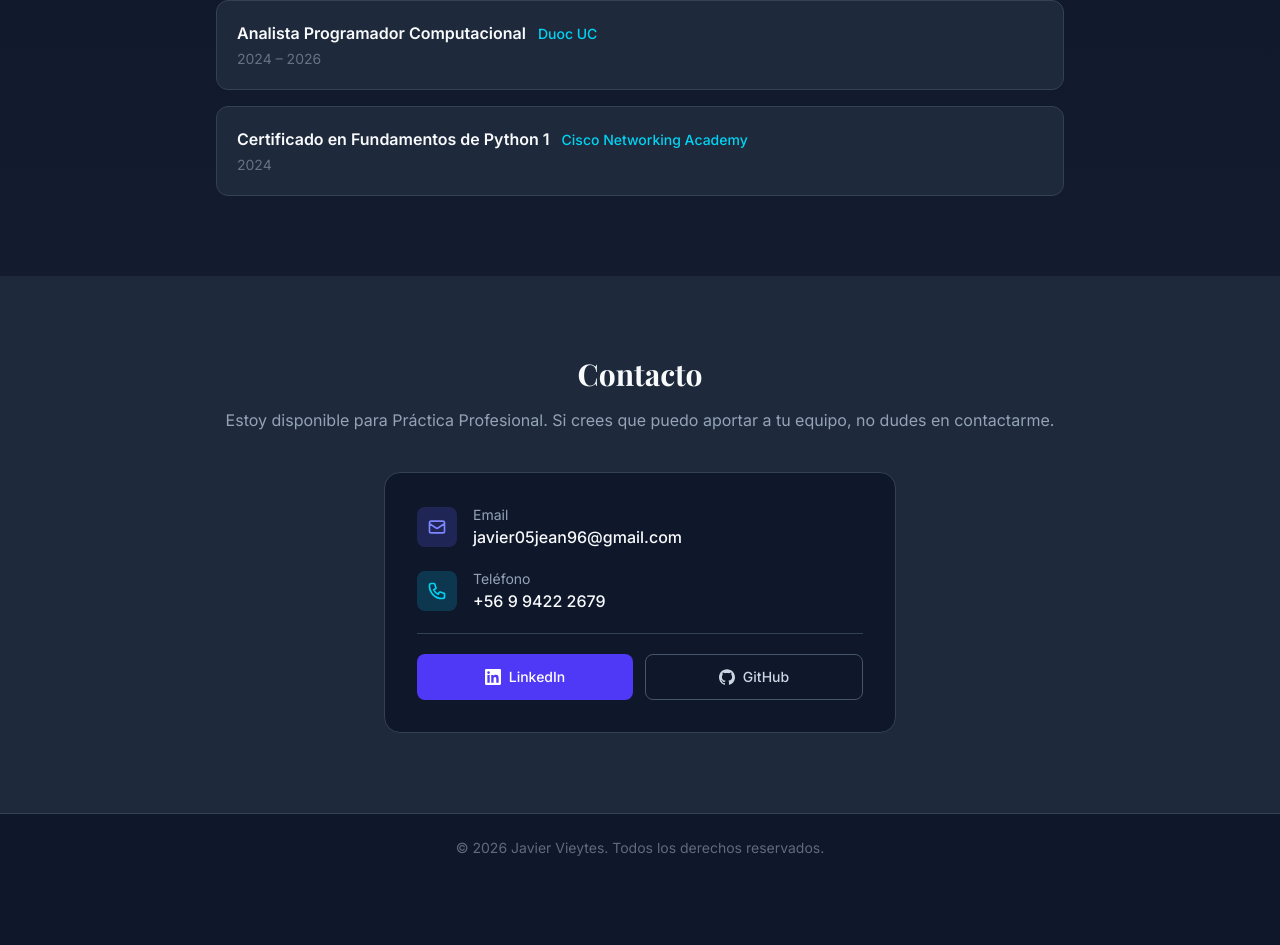
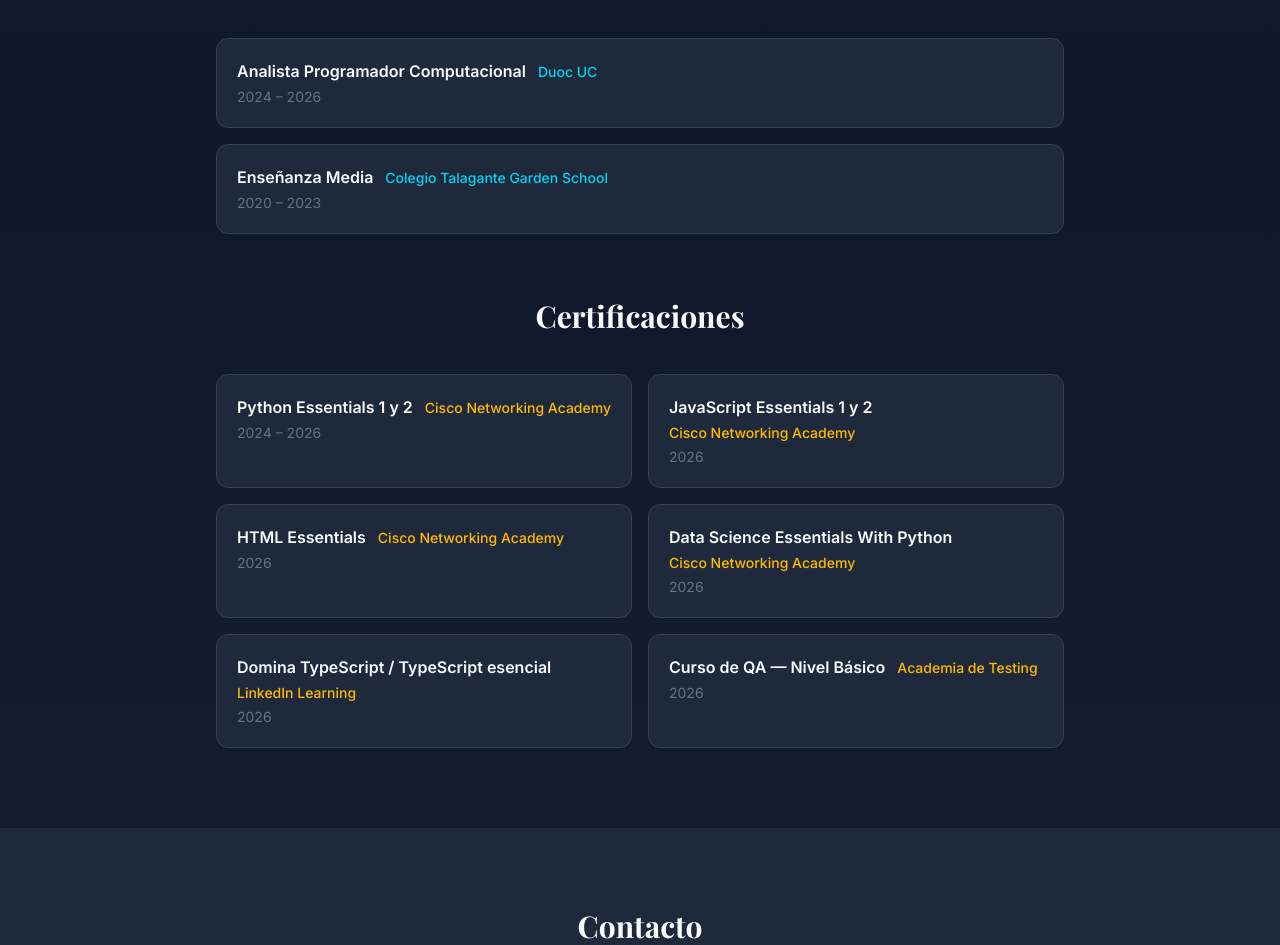
Before and after one commit to WhiteLyon-JV/Portafolio, a Next.js app: page / in a window 1280 px wide. Shown: the part 3837-4782 px from the top of the page. Before the commit the page ends 4719 px from the top, so only its background shows below. Built offline with nearby package versions, Linux system fonts and the light colour scheme; a web font is replaced by a local one.

Commit message:
Add certifications section, update education and skills

```diff
--- a/src/components/Experience.tsx
+++ b/src/components/Experience.tsx
@@ -26,9 +26,42 @@ const education = [
     date: "2024 – 2026",
   },
   {
-    title: "Certificado en Fundamentos de Python 1",
+    title: "Enseñanza Media",
+    institution: "Colegio Talagante Garden School",
+    date: "2020 – 2023",
+  },
+];
+
+const certifications = [
+  {
+    title: "Python Essentials 1 y 2",
     institution: "Cisco Networking Academy",
-    date: "2024",
+    date: "2024 – 2026",
+  },
+  {
+    title: "JavaScript Essentials 1 y 2",
+    institution: "Cisco Networking Academy",
+    date: "2026",
+  },
+  {
+    title: "HTML Essentials",
+    institution: "Cisco Networking Academy",
+    date: "2026",
+  },
+  {
+    title: "Data Science Essentials With Python",
+    institution: "Cisco Networking Academy",
+    date: "2026",
+  },
+  {
+    title: "Domina TypeScript / TypeScript esencial",
+    institution: "LinkedIn Learning",
+    date: "2026",
+  },
+  {
+    title: "Curso de QA — Nivel Básico",
+    institution: "Academia de Testing",
+    date: "2026",
   },
 ];
 
@@ -94,6 +127,28 @@ export default function Experience() {
             </AnimatedSection>
           ))}
         </div>
+
+        <AnimatedSection delay={0.3}>
+          <h2 className="text-3xl font-heading font-bold text-text-bright mt-16 mb-10 text-center">
+            Certificaciones
+          </h2>
+        </AnimatedSection>
+
+        <div className="grid sm:grid-cols-2 gap-4">
+          {certifications.map((cert, i) => (
+            <AnimatedSection key={i} delay={0.35 + i * 0.06}>
+              <div className="bg-surface rounded-xl border border-border p-5 hover:border-amber-500/30 hover:shadow-lg hover:shadow-black/10 transition-all duration-200 h-full">
+                <div className="flex flex-wrap items-baseline gap-x-3 gap-y-1">
+                  <h3 className="font-semibold text-text-bright">{cert.title}</h3>
+                  <span className="text-sm text-amber-400 font-medium">
+                    {cert.institution}
+                  </span>
+                </div>
+                <p className="text-sm text-text-muted/60 mt-1">{cert.date}</p>
+              </div>
+            </AnimatedSection>
+          ))}
+        </div>
       </div>
     </section>
   );
--- a/src/components/Skills.tsx
+++ b/src/components/Skills.tsx
@@ -4,8 +4,8 @@ import AnimatedSection from "./AnimatedSection";
 
 const skillGroups = [
   {
-    title: "Backend",
-    items: ["Python", "FastAPI", "Java", "Spring Boot", "Django"],
+    title: "Lenguajes y Frameworks",
+    items: ["Python", "FastAPI", "Django", "Java", "Spring Boot", "JavaScript", "TypeScript", "React", "HTML5", "CSS3"],
     gradient: "from-indigo-500/20 to-indigo-600/5",
     border: "border-indigo-500/20",
     dot: "bg-indigo-500",
@@ -21,7 +21,7 @@ const skillGroups = [
   },
   {
     title: "Bases de datos",
-    items: ["PostgreSQL", "MongoDB", "Supabase", "MySQL", "Oracle Database"],
+    items: ["PostgreSQL", "MongoDB", "Supabase", "MySQL", "Oracle Database", "NeonDB"],
     gradient: "from-cyan-500/20 to-cyan-600/5",
     border: "border-cyan-500/20",
     dot: "bg-cyan-500",
```
Also changed, not shown: 1 other file (tests, documents, lock files or other folders).
